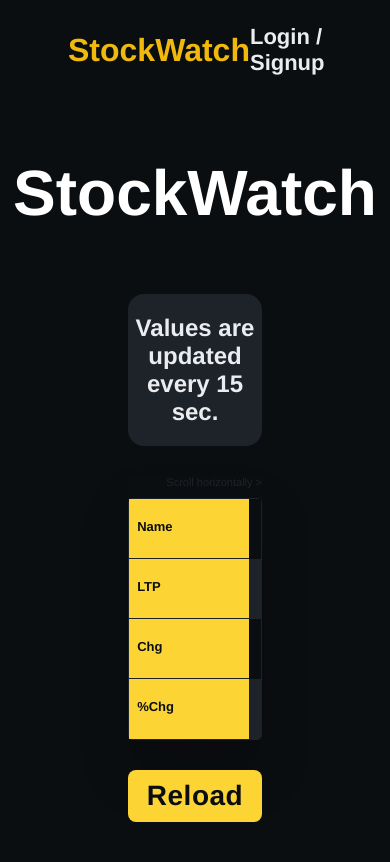
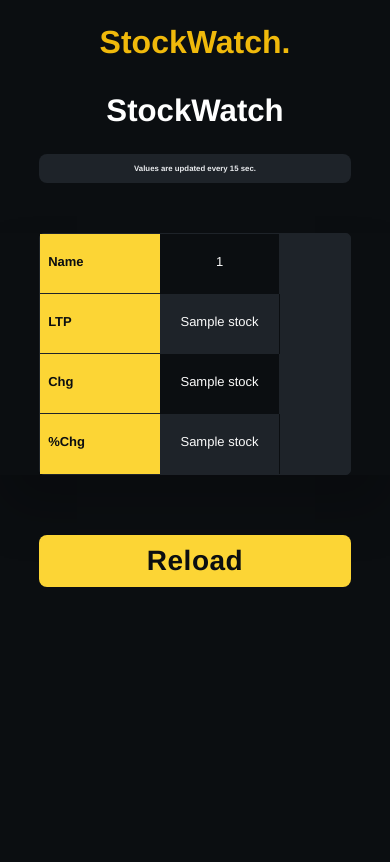
Before and after one commit to Chaitanya-Bante/StockWatch, a Flask app: template templates/index.html in a window 390 px wide. After the commit the page ends 587 px from the top, so only its background shows below. Run offline with Flask 3, Linux system fonts and the light colour scheme; the template is opened without the code that fills it: most values are stand-ins (such as "Sample title", 1, 10 or a date in 2020).

Commit message:
Made the webpage responsive

```diff
--- a/app.py
+++ b/app.py
@@ -1,6 +1,7 @@
 from flask import Flask, render_template, request, redirect
 from bs4 import BeautifulSoup
 import requests
+import random
 
 app = Flask(__name__)
 
@@ -33,7 +34,9 @@
 
                 stock_info.append([Name, Price, Change, percentChange, color])
 
-    return render_template('index.html', stock_info = stock_info)
+    # random.shuffle(stock_info)
+
+    return render_template('index.html', stock_info = sorted(stock_info))
 
 
 
--- a/static/css/styles.css
+++ b/static/css/styles.css
@@ -6,24 +6,37 @@
     --white_D: #EAECEF;
     --white_M: #FAFAFA;
     --white_L: #FFFFFF;
+
+    /* Another color scheme */
+
+    /* --black_D: #F5F5F5;
+    --black_L: #FFFFFF;
+    --yellow_D: #333333;
+    --yellow_L: #FCD535;
+    --white_D: #333333;
+    --white_M: #333333;
+    --white_L: #333333; */
 }
 
 body {
+    display: flex;
+    flex-direction: column;
+    justify-content: center;
     background-color: var(--black_D);
     font-family: 'graphik-regular', Helvetica, Arial, sans-serif;
 }
 
 body p {
     display: block;
-    width: calc(100% - 240px);
+    width: 80vw;
     margin: 10px auto;
-    padding: 20px 0;
+    padding: 10px 0;
     background-color: var(--black_L);
     color: var(--white_D);
     text-align: center;
-    font-size: 24px;
-    font-weight: bold;
-    border-radius: 16px;
+    font-size: 2vw;
+    font-weight: 600;
+    border-radius: 8px;
 }
 
 nav {
@@ -47,9 +60,9 @@
 }
 
 #heading {
-    font-size: 4em;
+    font-size: 8vw;
     text-align: center;
-    margin: 1em auto;
+    margin: 0.5em auto;
     color: var(--white_L);
 }
 
@@ -57,7 +70,8 @@
     display: flex;
     flex-direction: column;
     justify-content: space-evenly;
-    margin: 20px 60px;
+    align-items: center;
+    /* margin: 20px; */
 }
 
 .container {
@@ -96,8 +110,8 @@
 
 #reloadBtn {
     display: block;
-    width: calc(100% - 120px);
-    margin: 20px 60px;
+    width: 80vw;
+    margin: 20px 0;
     padding: 10px 0;
     background-color: var(--yellow_L);
     color: var(--black_D);
@@ -110,7 +124,10 @@
 }
 
 .table-wrapper{
-    margin: 10px 60px;
+    display: flex;
+    justify-content: center;
+    width: 100vw;
+    margin: 40px 0;
     box-shadow: 0px 35px 50px rgba( 0, 0, 0, 0.2 );
 }
 
@@ -121,8 +138,8 @@
     font-weight: normal;
     /* border: none; */
     border-collapse: collapse;
-    width: 100%;
-    max-width: 100%;
+    width: 80%;
+    max-width: 80%;
     white-space: nowrap;
     background-color: var(--black_L);
     color: var(--white_M);
@@ -151,18 +168,28 @@
 /* Responsive */
 
 @media (max-width: 767px) {
+
+    nav {
+        flex-direction: column;
+        gap: 40px;
+    }
+
+    nav span {
+        display: none;
+    }
+
     .fl-table {
         display: block;
-        width: 100%;
+        width: 80%;
     }
-    .table-wrapper:before{
+    /* .table-wrapper:before{
         content: "Scroll horizontally >";
         display: block;
         text-align: right;
         font-size: 11px;
         color: var(--black_L);
         padding: 0 0 10px;
-    }
+    } */
     .fl-table thead, .fl-table tbody, .fl-table thead th {
         display: block;
     }
--- a/templates/index.html
+++ b/templates/index.html
@@ -8,7 +8,7 @@
 </head>
 <body>
     <nav>
-        <div id="logo">StockWatch</div>
+        <div id="logo">StockWatch.</div>
         <span>Login / Signup</span>
     </nav>
     <h1 id="heading">
@@ -16,14 +16,6 @@
     </h1>
     <p>Values are updated every 15 sec.</p>
     <div id="screen">
-        <!-- {% for stock in stock_info %}
-        <div class="container">
-            <div class="stock-name">{{ stock[0] }}</div>
-            <span class="stock-price">{{ stock[1] }}</span>
-            <span class="stock-change {{ stock[4] }}">{{ stock[2] }}</span>
-            <span class="stock-percent-change {{ stock[4] }}">{{ stock[3] }}</span>
-        </div>
-        {% endfor %} -->
         <div class="table-wrapper">
             <table class="fl-table">
                 <thead>
@@ -45,8 +37,10 @@
                 {% endfor %}
                 <tbody>
             </table>
+        </div>
+        <a id="reloadBtn" href="/">Reload</a>
     </div>
-    <a id="reloadBtn" href="/">Reload</a>
+
     <!-- <section id="indicesContainer">
         <div class="indices"><a href="/large_cap">NIFTY Large Cap</a></div>
         <div class="indices"><a href="/mid_cap">NIFTY Mid Cap</a></div>
```
